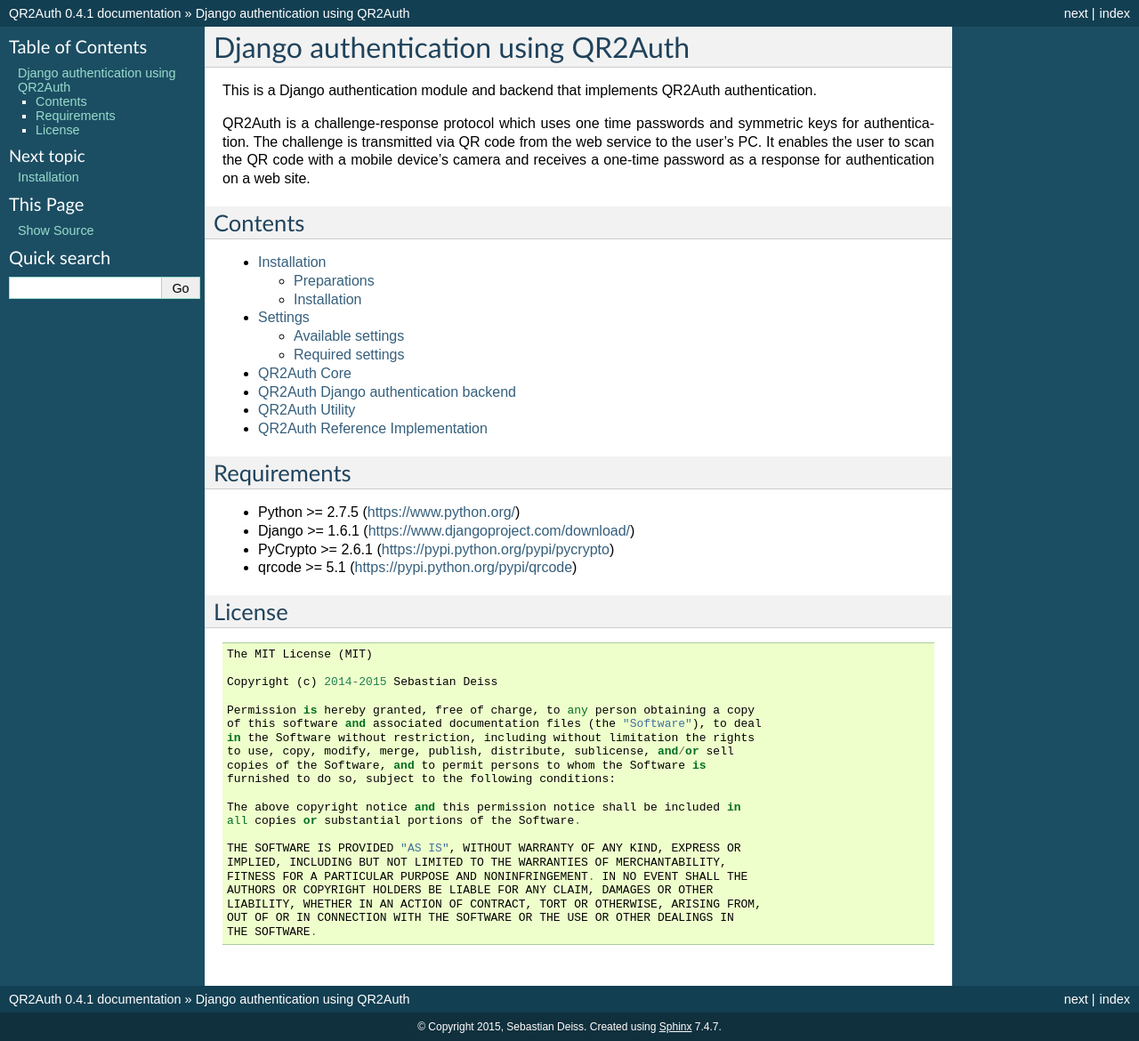
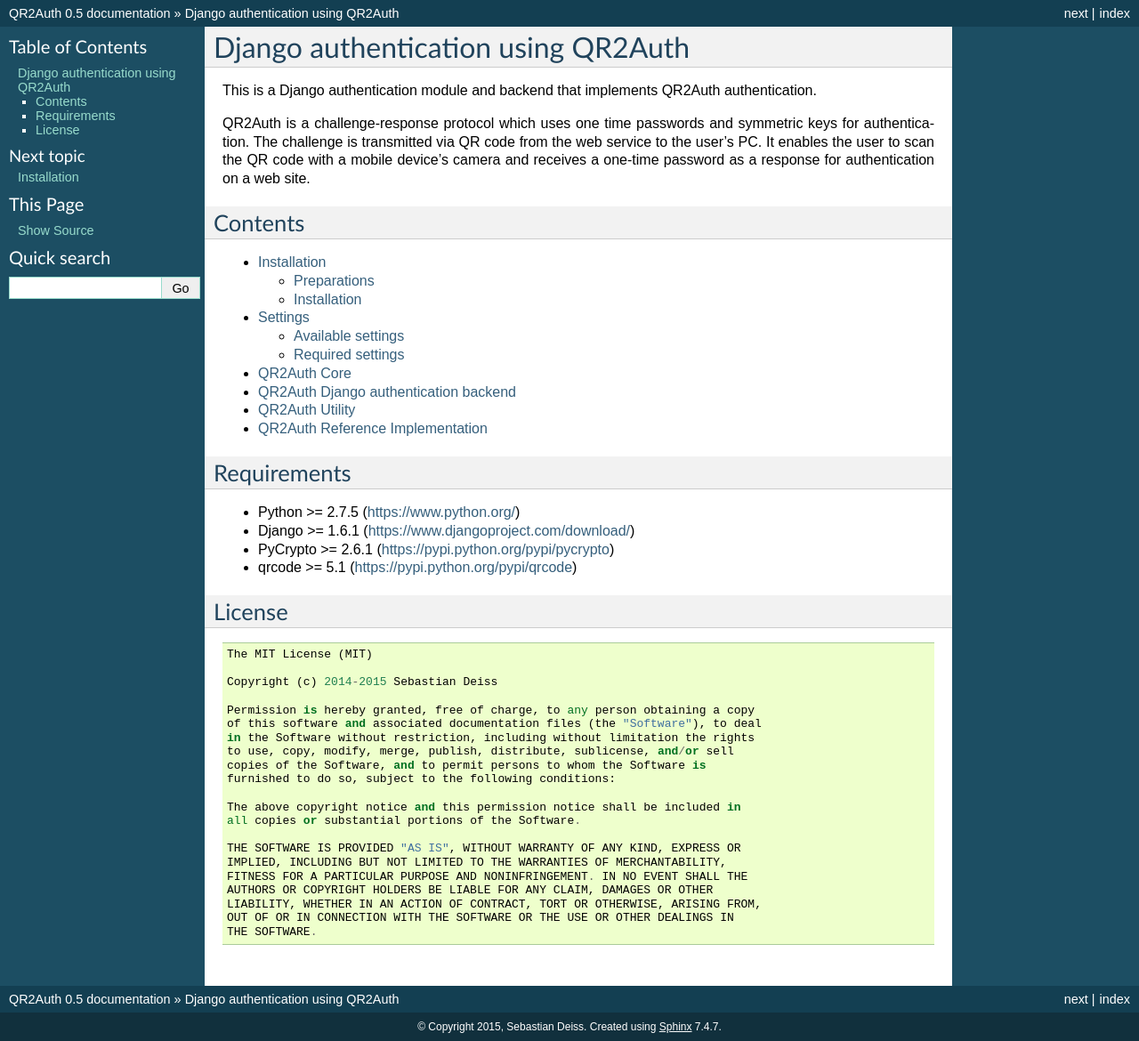
Before and after one commit to SebastianDeiss/django-auth-qr2auth, a Sphinx documentation site: the page built from docs/source/index.rst, in a window 1280 px wide. Shown: the whole page at 89% size. Built offline with Sphinx 7.4.7, drawn with Linux system fonts in a browser that asks for light colours.

Commit message:
Version 0.5

```diff
--- a/django_auth_qr2auth/__init__.py
+++ b/django_auth_qr2auth/__init__.py
@@ -8,7 +8,7 @@
 # parent folder.
 #
 
-VERSION = (0, 4, 1)
+VERSION = (0, 5)
 
 __version__ = '.'.join(map(str, VERSION))
 __author__ = 'Sebastian Deiss <sdeiss@haw-landshut.de>'
--- a/docs/source/conf.py
+++ b/docs/source/conf.py
@@ -58,9 +58,9 @@
 # built documents.
 #
 # The short X.Y version.
-version = '0.4.1'
+version = '0.5'
 # The full version, including alpha/beta/rc tags.
-release = '0.4.1'
+release = '0.5'
 
 # The language for content autogenerated by Sphinx. Refer to documentation
 # for a list of supported languages.
```
